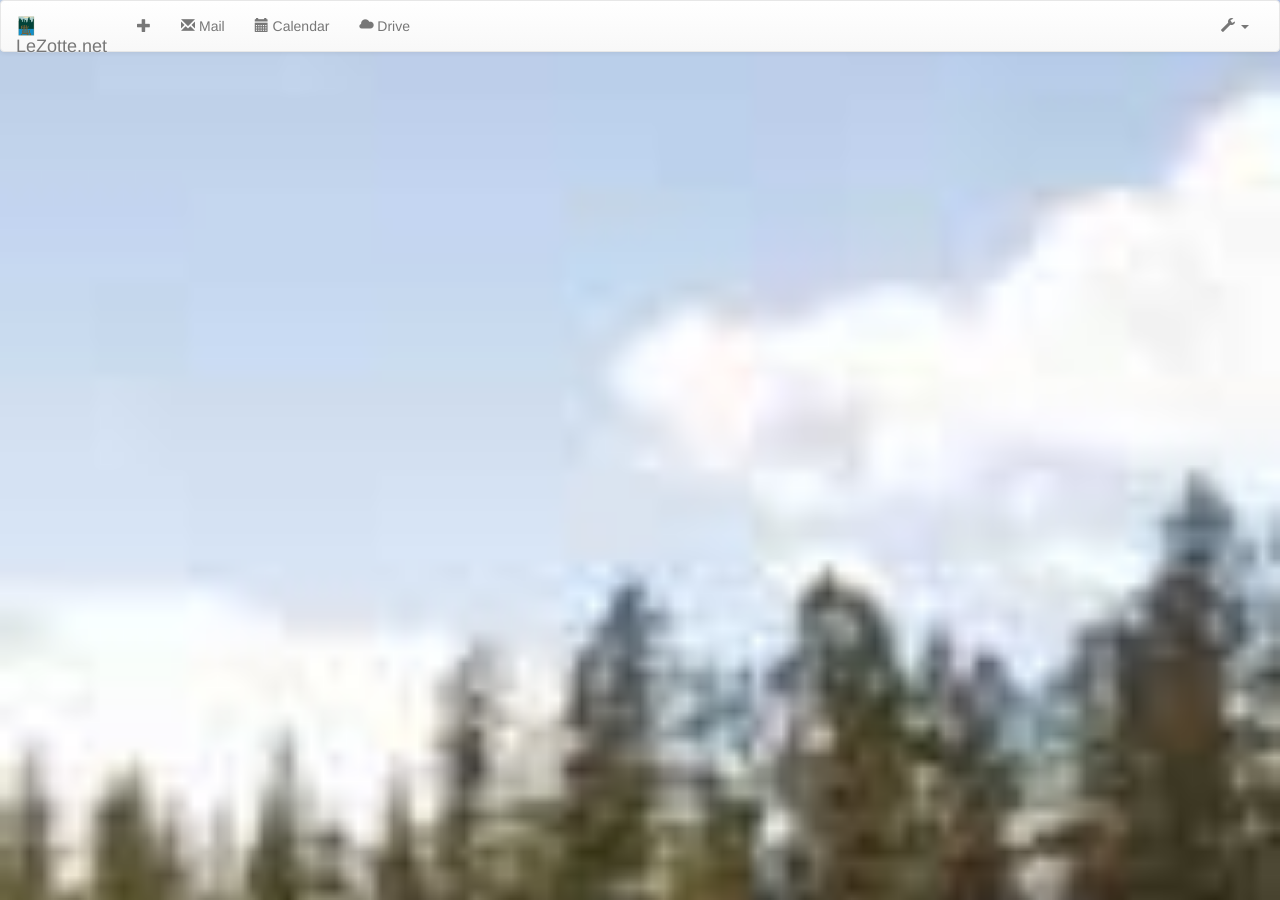
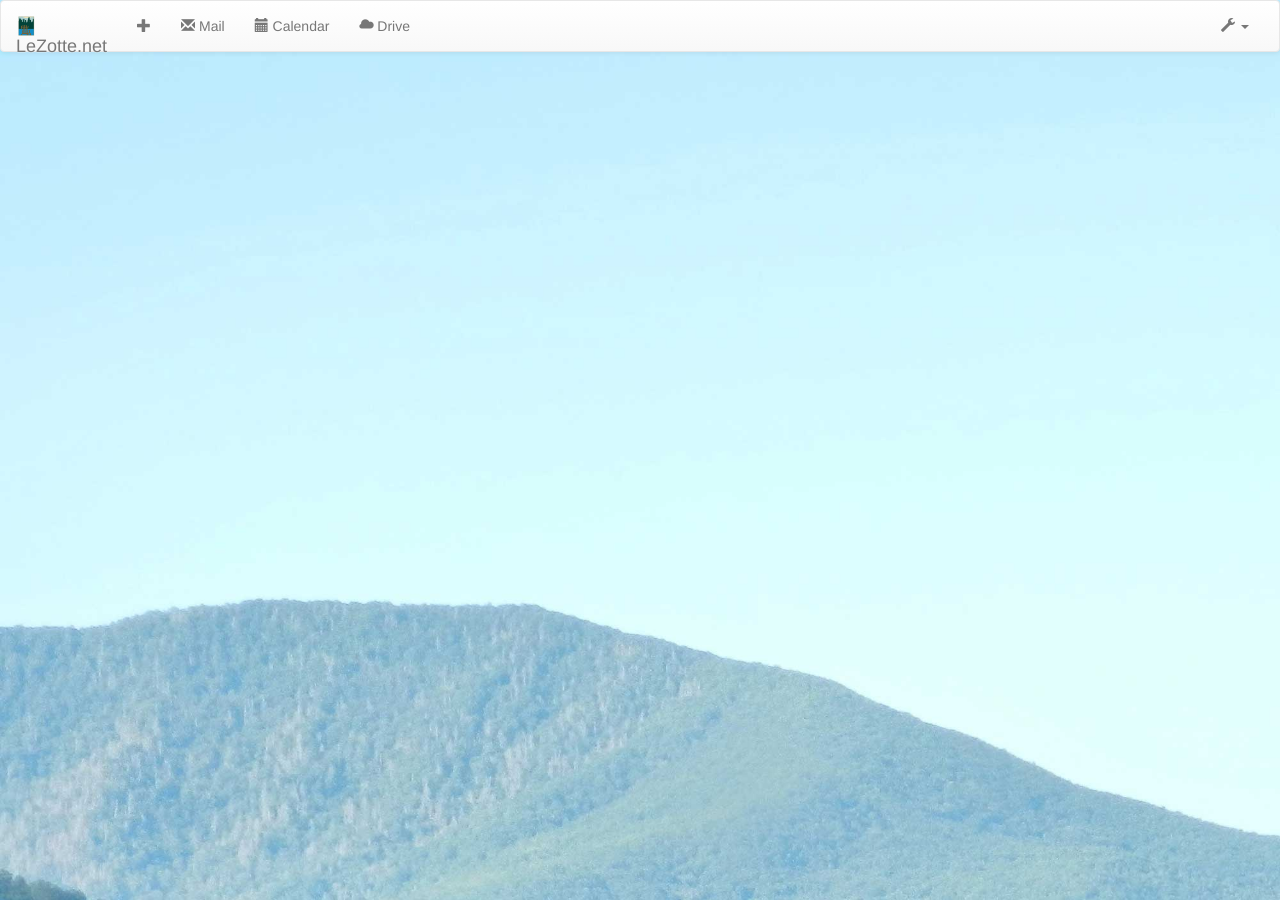
Before and after one commit to tlezotte/lezotte, a Jekyll site: the page built from index.html, in a window 1280 px wide. Built offline with Jekyll 4.4.1, drawn with Linux system fonts in a browser that asks for light colours; nearby versions of some CDN libraries.

Commit message:
Update main.css

```diff
--- a/css/main.css
+++ b/css/main.css
@@ -2,7 +2,7 @@
 body
 {
 	background-color: #ffffff;
-	background-image: url('../img/ChairPhoto.jpg');
+	background-image: url('../img/smoky.jpg');
 	background-position: top left;
 	background-repeat: no-repeat;
 	background-size: 100%;
```
